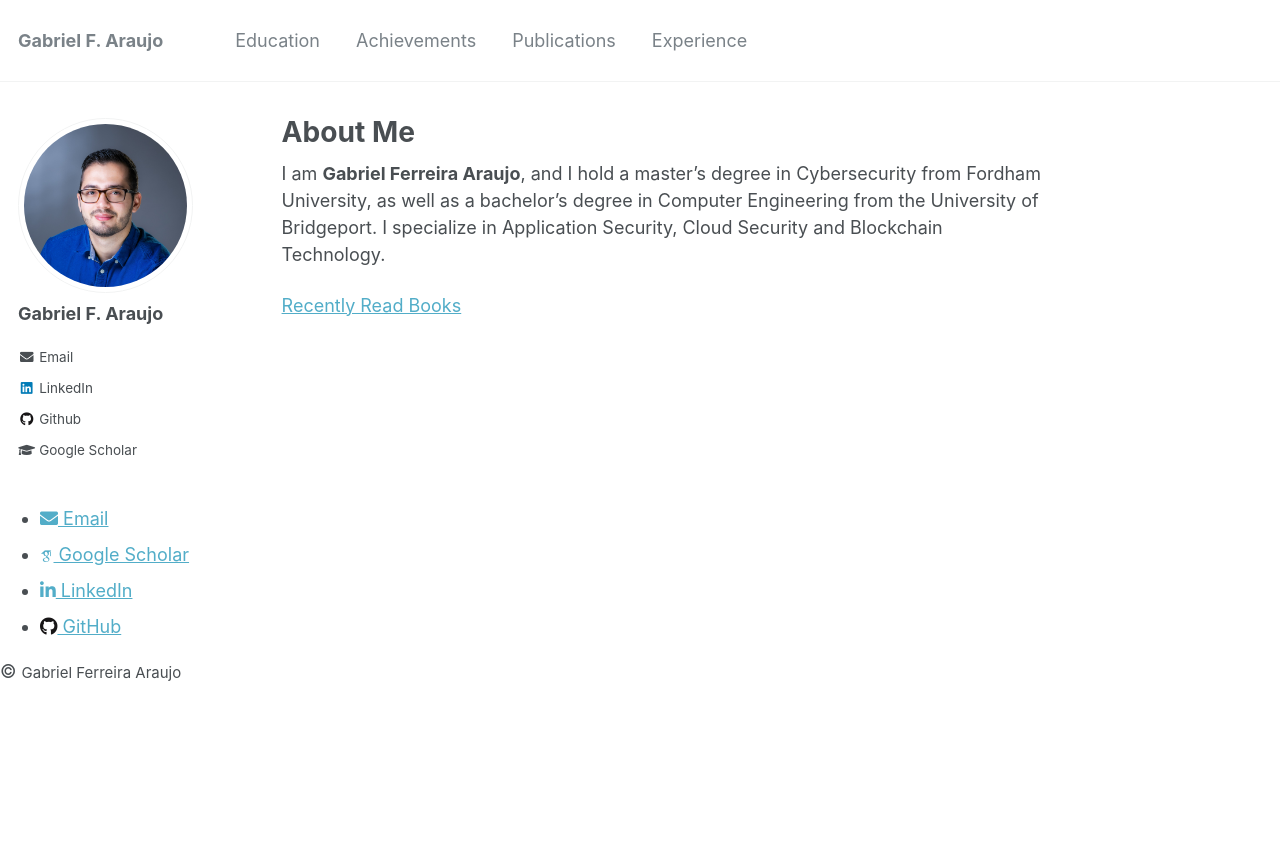
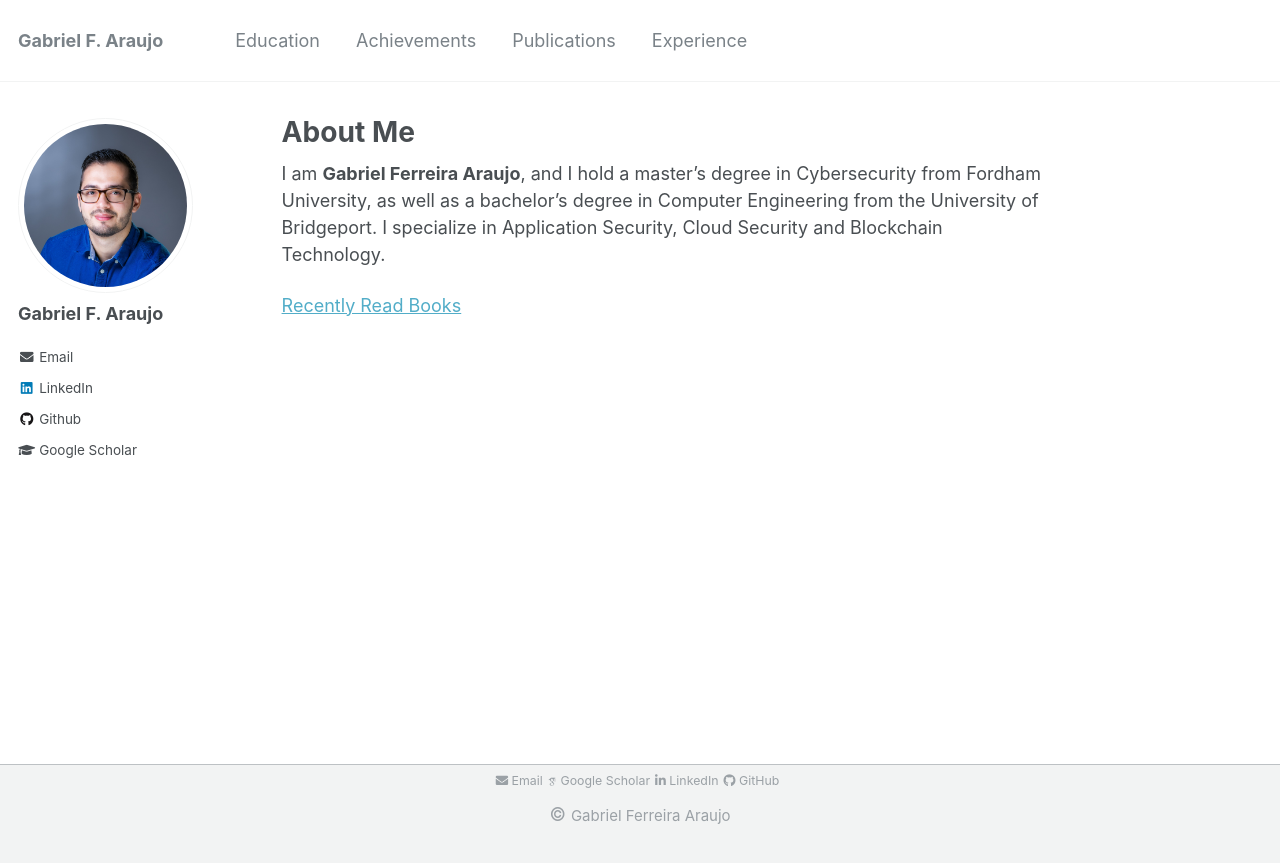
Before and after one commit to gabrujo/gabrujo.github.io, a Jekyll site: the page built from _pages/about.md, in a window 1280 px wide. Shown: the top 863 px of the page. Built offline with Jekyll 4.4.1, drawn with Linux system fonts in a browser that asks for light colours; some web fonts are replaced.

Commit message:
Update _footer.scss

```diff
--- a/_sass/_footer.scss
+++ b/_sass/_footer.scss
@@ -1,5 +1,4 @@
-
-page__footer {
+.page__footer {
   @include clearfix;
   float: left;
   margin-left: 0;
@@ -9,8 +8,7 @@
   position: absolute;
   bottom: 0em;
   height: auto;
-  margin-top: 0;
-  margin-bottom: 0; /* Remove bottom margin */
+  margin: 0; /* Reset margins */
   color: mix(#fff, $gray, 25%);
   -webkit-animation: intro 0.3s both;
   animation: intro 0.3s both;
@@ -24,8 +22,7 @@
     @include clearfix;
     margin-left: auto;
     margin-right: auto;
-    margin-top: 0.01em;
-    margin-bottom: 0; /* Remove bottom margin */
+    margin: 0; /* Reset margins */
     max-width: 100%;
     padding: 0 1em 2em;
 
@@ -77,8 +74,7 @@
 .page__footer-copyright {
   font-family: $global-font-family;
   font-size: $type-size-2; /* Adjust the font size as needed */
-  margin-top: 0.1cm; /* Adjust the top margin as needed */
-  margin-bottom: 0; /* Remove bottom margin */
+  margin: 0; /* Reset margins */
 }
 
 .page__footer-follow {
@@ -110,8 +106,7 @@
 
 .page__footer .full-name {
   font-size: $type-size-3; /* Adjust the font size as needed */
-  margin-top: 0.1em; /* Adjust the top margin as needed */
-  margin-bottom: 0; /* Remove bottom margin */
+  margin: 0; /* Reset margins */
 }
 
 .page__footer .social-icons .ai {
```
